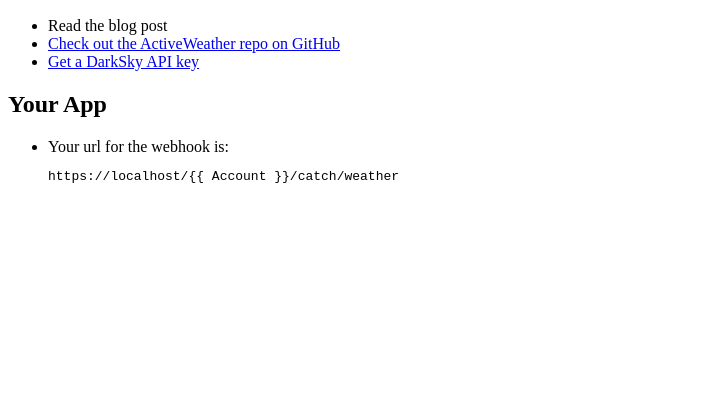
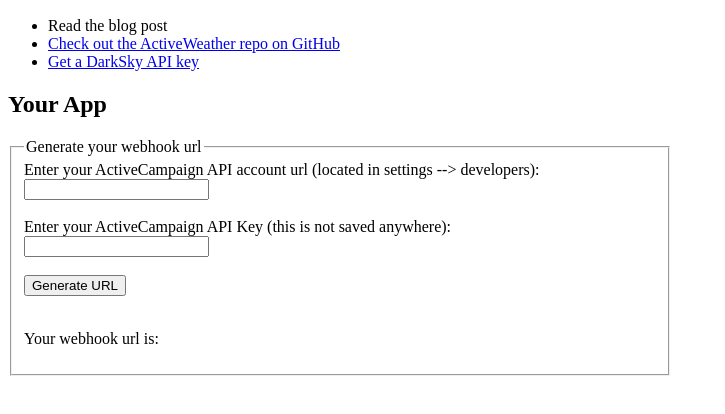
Before and after one commit to jordanskole/ActiveWeather, a website: page public/index.html in a window 1280 px wide. Shown: the part 110-524 px from the top of the page, without its empty margins (0-725 px from the left). Drawn offline with Linux system fonts and the light colour scheme.

Commit message:
url gen and loose validation

```diff
--- a/public/index.html
+++ b/public/index.html
@@ -13,15 +13,35 @@
       <li><a href="https://darksky.net/dev/" alt="DarkSky API Key">Get a DarkSky API key</a></li>
     </ul>
     <h2>Your App</h2>
-    <ul>
-      <li>Your url for the webhook is: <pre><span id="webhook-url"></span></pre></li>
-    </ul>
-
+    <fieldset style="max-width: 50%;">
+      <legend>Generate your webhook url</legend>
+      Enter your ActiveCampaign API account url (located in settings --> developers):<br>
+      <input type="text" name="ac-url" value="" id="ac-url"><br><br>
+      Enter your ActiveCampaign API Key (this is not saved anywhere):<br>
+      <input type="text" name="ac-key" value="" id="ac-key"><br><br>
+      <button onclick="buildUrl()">Generate URL</button><br><br>
+      <p>Your webhook url is: <mark><code><span id="webhook-url"></span></code></mark></p>
+    </fieldset>
     <script>
-      document.addEventListener("DOMContentLoaded", (event) => {
-        var webhookUrl = 'https://' + window.location.host + '/{{ Account }}/catch/weather'
+      function buildUrl () {
+        var acAccountUrl = document.getElementById('ac-url').value;
+        if (typeof acAccountUrl.split('//')[1] == 'undefined') {
+          alert('Please enter a valid account url');
+          return;
+        }
+        if (acAccountUrl.split('//')[1].split('.')[0].length == 0) {
+          alert('Please enter a valid account url');
+          return;
+        }
+        var acAccount = acAccountUrl.split('//')[1].split('.')[0];
+        var acKey = document.getElementById('ac-key').value;
+        if (acKey == 'undefined' || acKey.length == 0) {
+          alert('Please enter an ActiveCampaign API key');
+          return;
+        }
+        var webhookUrl = 'https://' + window.location.host + '/' + acAccount + '/catch/weather?apiKey=' + acKey;
         document.getElementById("webhook-url").innerHTML = webhookUrl;
-      })
+      }
     </script>
   </body>
 </html>
```
